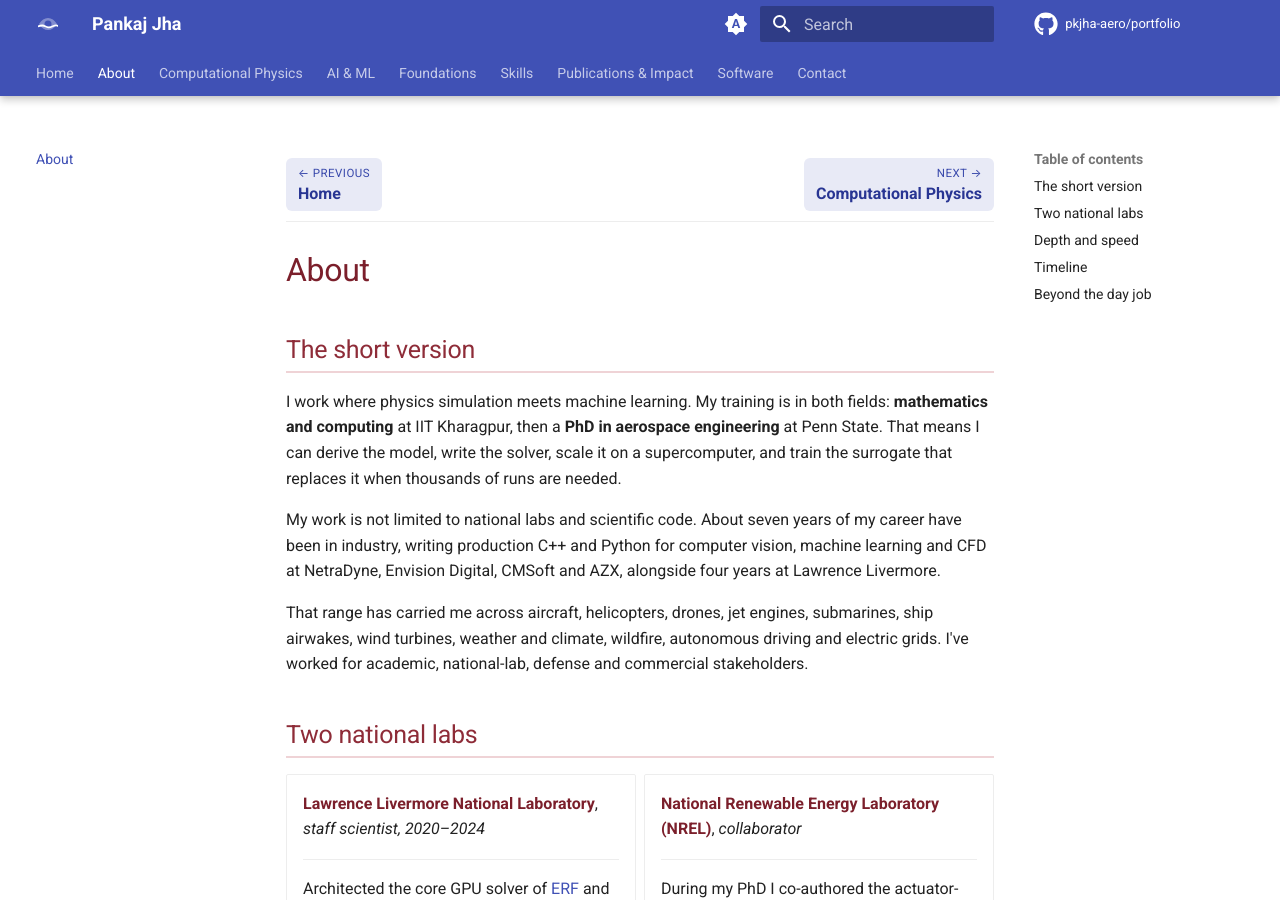
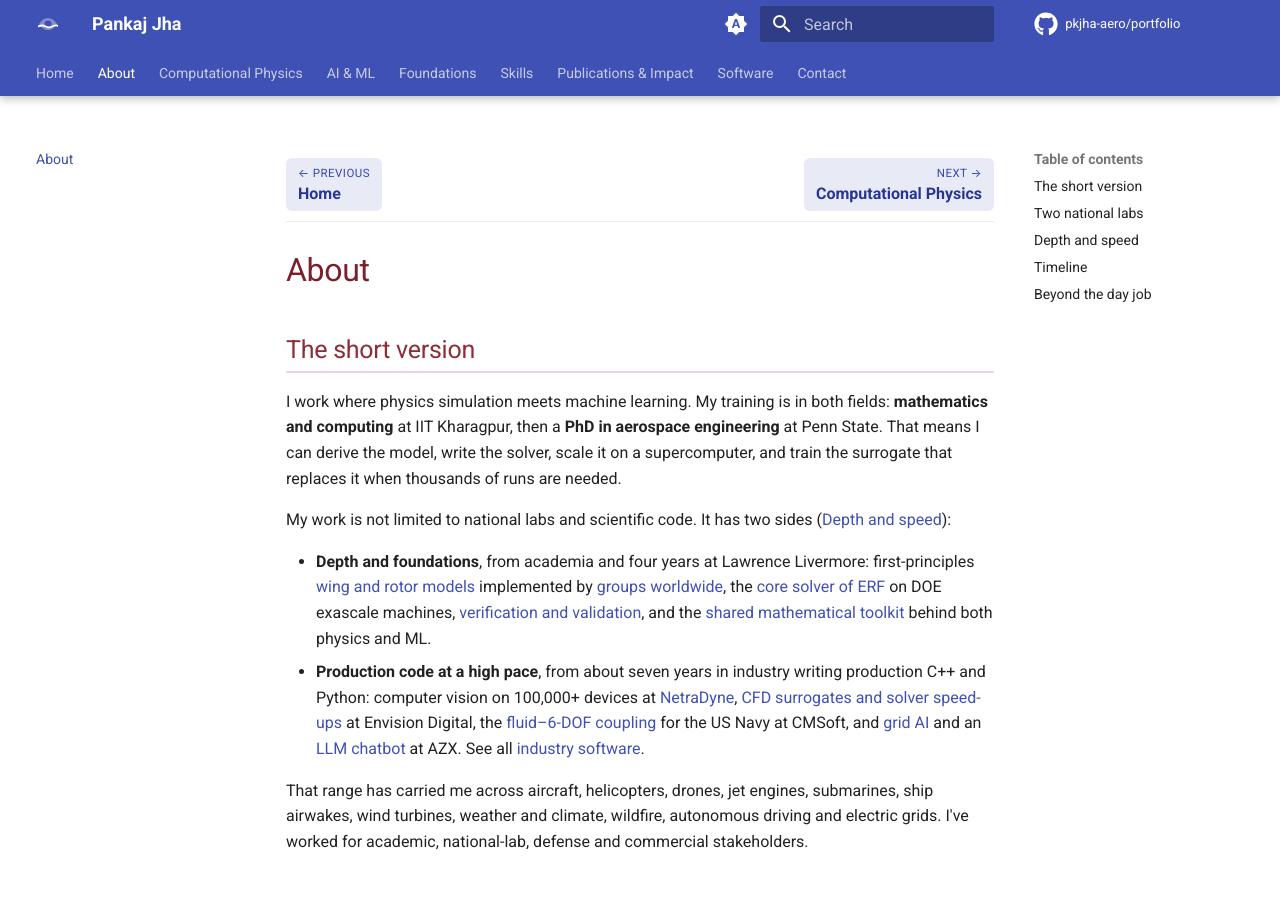
Before and after one commit to pkjha-aero/portfolio, an MkDocs documentation site: the page built from docs/about.md, in a window 1280 px wide and 900 px high. Built offline with MkDocs 1.6.1 and Material for MkDocs 9.7.7, drawn with Linux system fonts in a browser that asks for light colours; comment, search, counter and statistics services are not loaded.

Commit message:
About: frame intro as depth and foundations vs production code at pace
Rewrite the "not limited to national labs" paragraph as two emphasized
points, each linking to the relevant pages and sections: depth and
foundations (rotor models, implementations, ERF core solver, V&V,
Foundations) and production code at a high pace (NetraDyne, Envision
surrogates, CMSoft coupling, AZX grid AI and chatbot, industry software).
Give the NetraDyne and AZX headings on Vision & ADAS stable ids
(#netradyne, #azx) for these links.

Co-Authored-By: Claude Opus 5.5 <noreply@anthropic.com>

```diff
--- a/docs/about.md
+++ b/docs/about.md
@@ -7,10 +7,23 @@ I work where physics simulation meets machine learning. My training is in both f
 Penn State. That means I can derive the model, write the solver, scale it on a supercomputer,
 and train the surrogate that replaces it when thousands of runs are needed.
 
-My work is not limited to national labs and scientific code. About seven years of my career
-have been in industry, writing production C++ and Python for computer vision, machine learning
-and CFD at NetraDyne, Envision Digital, CMSoft and AZX, alongside four years at Lawrence
-Livermore.
+My work is not limited to national labs and scientific code. It has two sides
+([Depth and speed](#depth-and-speed)):
+
+- **Depth and foundations**, from academia and four years at Lawrence Livermore:
+  first-principles [wing and rotor models](computational-physics/wings-rotors.md#the-modeling-problem)
+  implemented by [groups worldwide](publications/implementations.md#research-groups), the
+  [core solver of ERF](computational-physics/erf-exascale.md#my-contributions) on DOE exascale
+  machines, [verification and validation](computational-physics/submarine-maneuvering.md#verification-and-validation),
+  and the [shared mathematical toolkit](foundations.md#one-toolkit-two-tracks) behind both
+  physics and ML.
+- **Production code at a high pace**, from about seven years in industry writing production C++
+  and Python: computer vision on 100,000+ devices at [NetraDyne](ai-ml/vision-adas.md#netradyne),
+  [CFD surrogates and solver speed-ups](ai-ml/surrogate-modeling.md#earlier-cfd-surrogates-at-envision-digital)
+  at Envision Digital, the [fluid–6-DOF coupling](computational-physics/submarine-maneuvering.md#how-the-coupling-works)
+  for the US Navy at CMSoft, and [grid AI](ai-ml/vision-adas.md#azx) and an
+  [LLM chatbot](ai-ml/llm-nlp.md#support-chatbot-azx) at AZX. See all
+  [industry software](software/index.md#software-for-industry).
 
 That range has carried me across aircraft, helicopters, drones, jet engines, submarines, ship
 airwakes, wind turbines, weather and climate, wildfire, autonomous driving and electric grids. I've worked for academic, national-lab, defense and commercial stakeholders.
```
Also changed, not shown: docs/ai-ml/vision-adas.md (+2 -2 lines).
